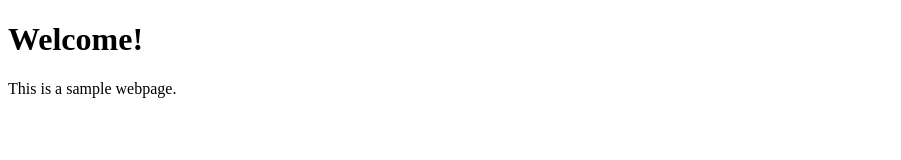
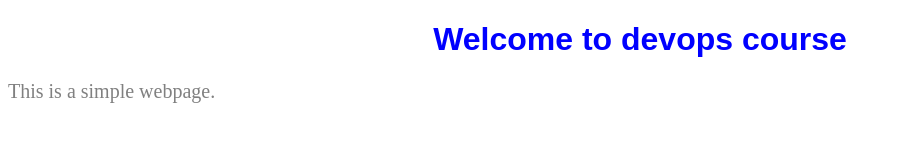
Before and after one commit to AbishekM04/htmlminicourse, a plain HTML site: page index.html in a window 1280 px wide. Shown: the whole page, without its empty margins (0-901 px from the left). Drawn offline with Linux system fonts and the light colour scheme.

Commit message:
update the index and style code

```diff
--- a/index.html
+++ b/index.html
@@ -1,10 +1,12 @@
 <!DOCTYPE html>
-<html>
+<html lang="en">
 <head>
     <title>My Webpage</title>
+    <!-- Add this link tag here -->
+    <link rel="stylesheet" href="style.css">
 </head>
 <body>
-    <h1>Welcome!</h1>
-    <p>This is a sample webpage.</p>
+    <h1>Welcome to devops course</h1>
+    <p>This is a simple webpage.</p>
 </body>
 </html>
--- a/style.css
+++ b/style.css
@@ -5,5 +5,5 @@ h1 {
 }
 p {
     color: gray;
-    font-size: 16px;
+    font-size: 20px;
 }
```
